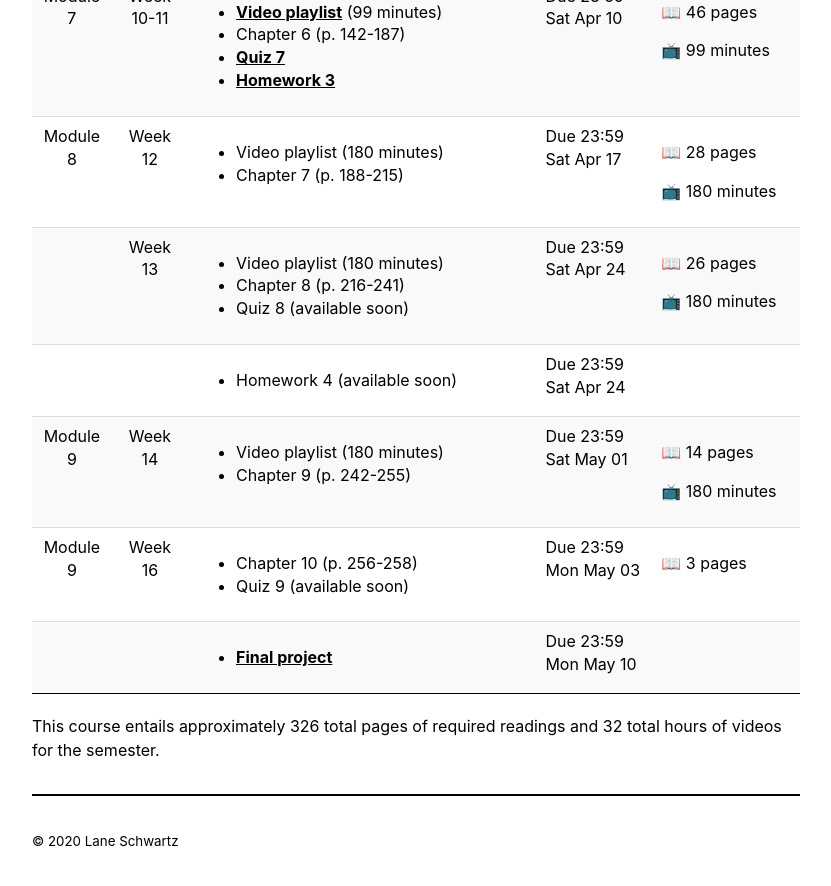
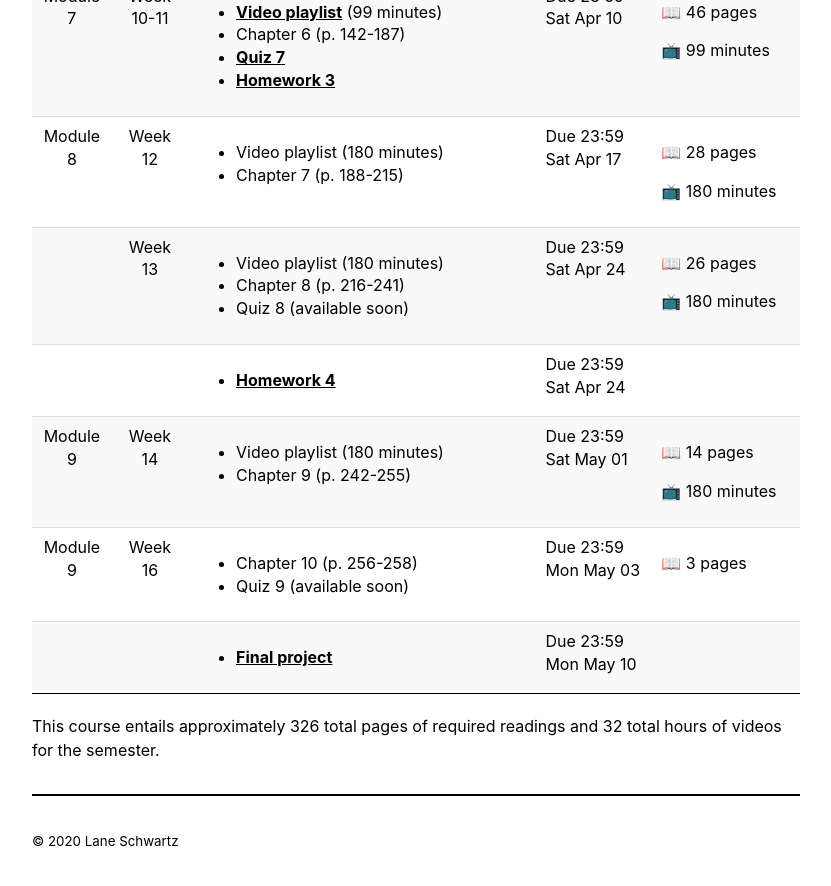
Before and after one commit to 2021-Spring-UIUC-LING270/2021-Spring-UIUC-LING270.github.io, a Jekyll site: the page built from schedule.md, in a window 1280 px wide and 900 px high, scrolled down 2142 px. Shown: the top 886 px of the window, without its empty margins (224-1055 px from the left). Built offline with Jekyll 4.4.1, drawn with Linux system fonts in a browser that asks for light colours.

Commit message:
Added HW 4

```diff
--- a/_data/schedule.yaml
+++ b/_data/schedule.yaml
@@ -348,7 +348,8 @@
   date: "2021-04-24 23:59 CST"
   reading:
     -
-     title: "Homework 4 (available soon)"
+     title: "Homework 4"
+     url: "https://compass2g.illinois.edu"
 -
   module: "9"  # 1.5 weeks (Week 14-15)
   week: "14"
```
